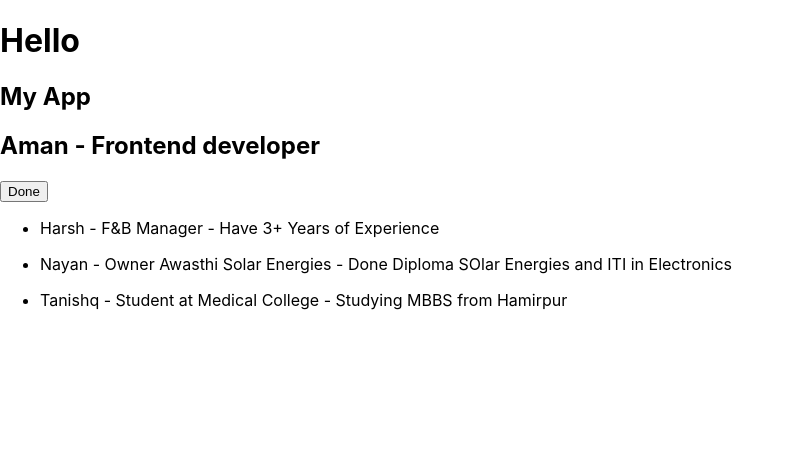
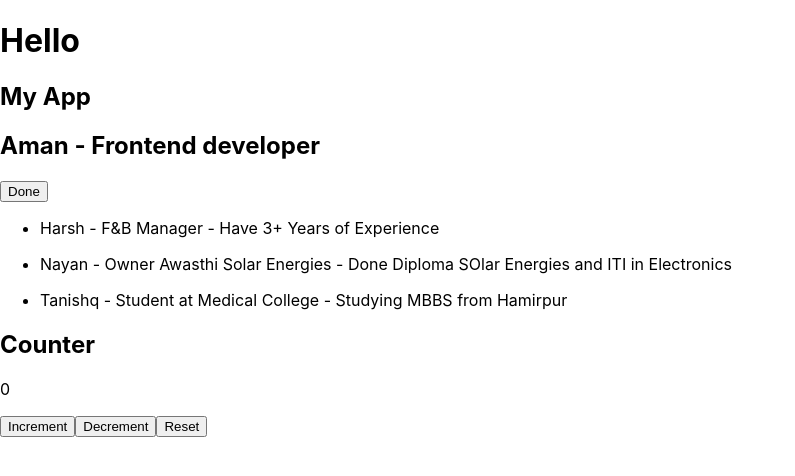
Before and after one commit to aman01awasthi/react-practice, a React (Create React App) app: page / in a window 1280 px wide. Shown: the top 476 px of the page, without its empty margins (0-795 px from the left). Built offline with nearby package versions, Linux system fonts and the light colour scheme.

Commit message:
feat: Counter App, Increment, Decrement and Reset to original value

```diff
--- a/src/App.js
+++ b/src/App.js
@@ -2,9 +2,11 @@ import Header from './Header';
 import UserCard from './UserCard';
 import Button from './Button';
 import ProfileCard from './ProfileCard';
+import Counter from './Counter';
 
 export default function App(){
   return(
+    <>
     <div>
       <h1>
         Hello
@@ -16,5 +18,11 @@ export default function App(){
       <ProfileCard name="Nayan" role="Owner Awasthi Solar Energies" bio="Done Diploma SOlar Energies and ITI in Electronics"/>
       <ProfileCard name="Tanishq" role="Student at Medical College" bio="Studying MBBS from Hamirpur"/>
     </div>
+
+    <div>
+      <Counter title="Counter"/>
+    </div>
+
+    </>
   )
 }
--- /dev/null
+++ b/src/Counter.jsx
@@ -0,0 +1,37 @@
+import { useState } from "react";
+
+function Counter({ title }) {
+  const [value, setValue] = useState(0);
+
+  const handleIncrement = () => {
+    setValue(prev => prev + 1);
+  };
+
+  //Tried using if,else if but taht's not allowed in react to searched for a way out
+  //SO here what required was that decremented value can't be less than 0
+  //so used nested ternary operator here to get the desired result where inside here we are execution if else if as per js
+
+  const handleDecrement = () => {
+    if(value === 0){
+        setValue(0);
+    }else{
+        setValue(prev => prev -1);
+    }
+};
+// setValue(prev => prev === 0 ? 0 : prev - 1);
+
+  const handleReset = () => {
+    setValue(0);
+  };
+  return (
+    <div>
+      <h2>{title}</h2>
+      <p>{value}</p>
+      <button onClick={handleIncrement}>Increment</button>
+      <button onClick={handleDecrement}>Decrement</button>
+      <button onClick={handleReset}>Reset</button>
+    </div>
+  );
+}
+
+export default Counter;
```
